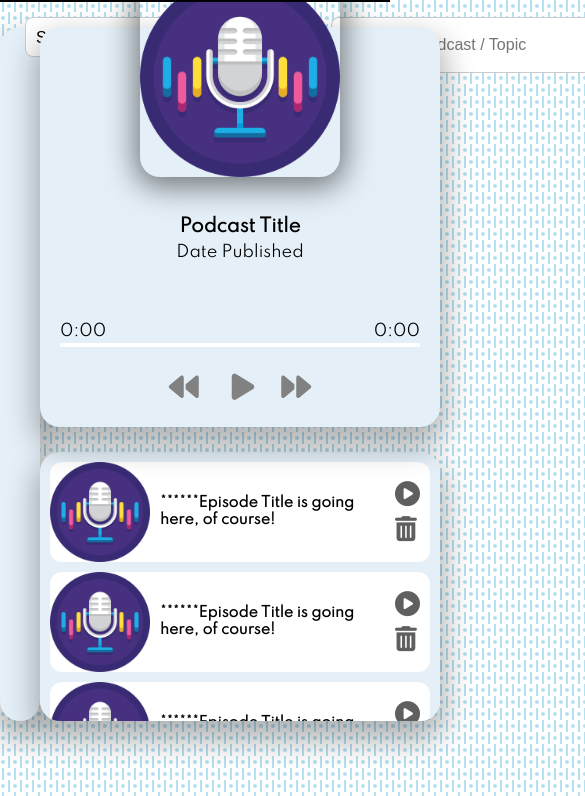
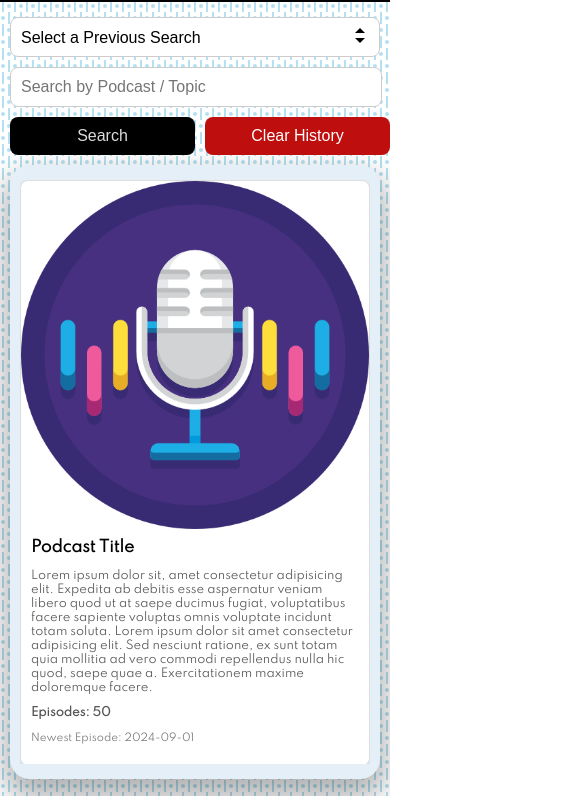
Before and after one commit to denver-dsouza/podcast-player, a website: page public/index.html in a window 390 px wide. Shown: the part 48-844 px from the top of the page, 585 px wide, since content can reach past the window. Drawn offline with Linux system fonts and the light colour scheme.

Commit message:
Added mobile responsiveness for the player and search UI

```diff
--- a/public/style.css
+++ b/public/style.css
@@ -408,6 +408,10 @@ button:hover {
 
 /* Media Query: Smartphone / Tablet */
 @media (max-width: 1025px) {
+    html, body {
+        overflow-x: hidden;
+    }
+
     /* Navigation */
     .nav-wrapper {
         position: fixed;
@@ -445,4 +449,100 @@ button:hover {
         border-bottom: 2px solid #1DB954;
     }
 
+    /* Containers */
+    .page-wrapper {
+        flex-direction: column;
+    }
+
+    .search-container {
+        position: relative;
+        flex-direction: column;
+        left: 5px;
+    }
+
+    .custom-select {
+        width: calc(100% - 20px);
+        margin-right: unset;
+        margin-bottom: 10px;
+    }
+
+    input {
+        width: calc(100% - 40px);
+    }
+
+    button {
+        width: 50%;
+    }
+
+    search-buttons {
+        width: calc(100% - 10px);
+    }
+
+    .main-container {
+        width: calc(100% - 20px);
+        height: calc(100% - 180px);
+        margin-top: 65px;
+        padding: 5px 10px;
+    }
+
+    /* Cards Container */
+    .cards-container {
+        gap: 10px;
+        margin-top: 10px;
+        margin-bottom: 10px;;
+    }
+
+    .card {
+        width: 100%;
+    }
+
+    /* Player */
+    .player-container {
+        position: relative;
+        margin-top: unset;
+        width: 100%;
+        height: 100%;
+        display: none;
+        justify-content: center;
+    }
+
+    .player {
+        height: 340px;
+        width: calc(100% - 20px);
+        top: 60px;
+    }
+
+    .title-container {
+        top: -30px;
+    }
+
+    .queue {
+        margin-top: unset;
+        width: calc(100% - 20px);
+        position: relative;
+        top: 80px;
+        height: calc(100% - 440px);
+    }
+
+
 }
+
+/* Smartphone Vertical: Media Queries */
+@media (max-width: 500px) {
+    .card {
+        height: auto;
+        align-items: flex-start;
+        flex-direction: column;
+    }
+
+    .card img {
+        width: 100%;
+    }
+
+    .card-content {
+        width: auto;
+        padding: 10px;
+        font-size: 80%;
+        overflow-y: unset;
+    }
+}
```
